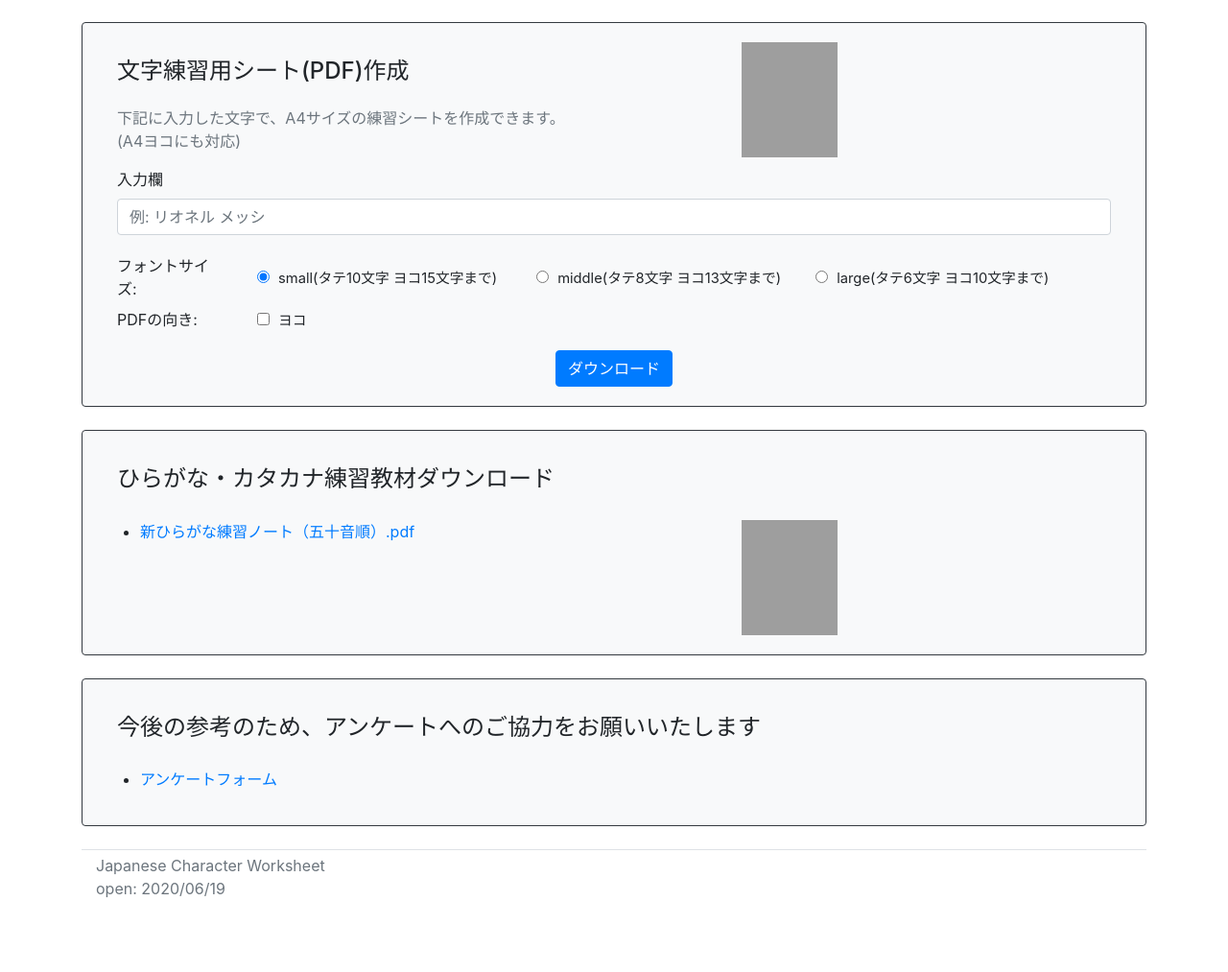
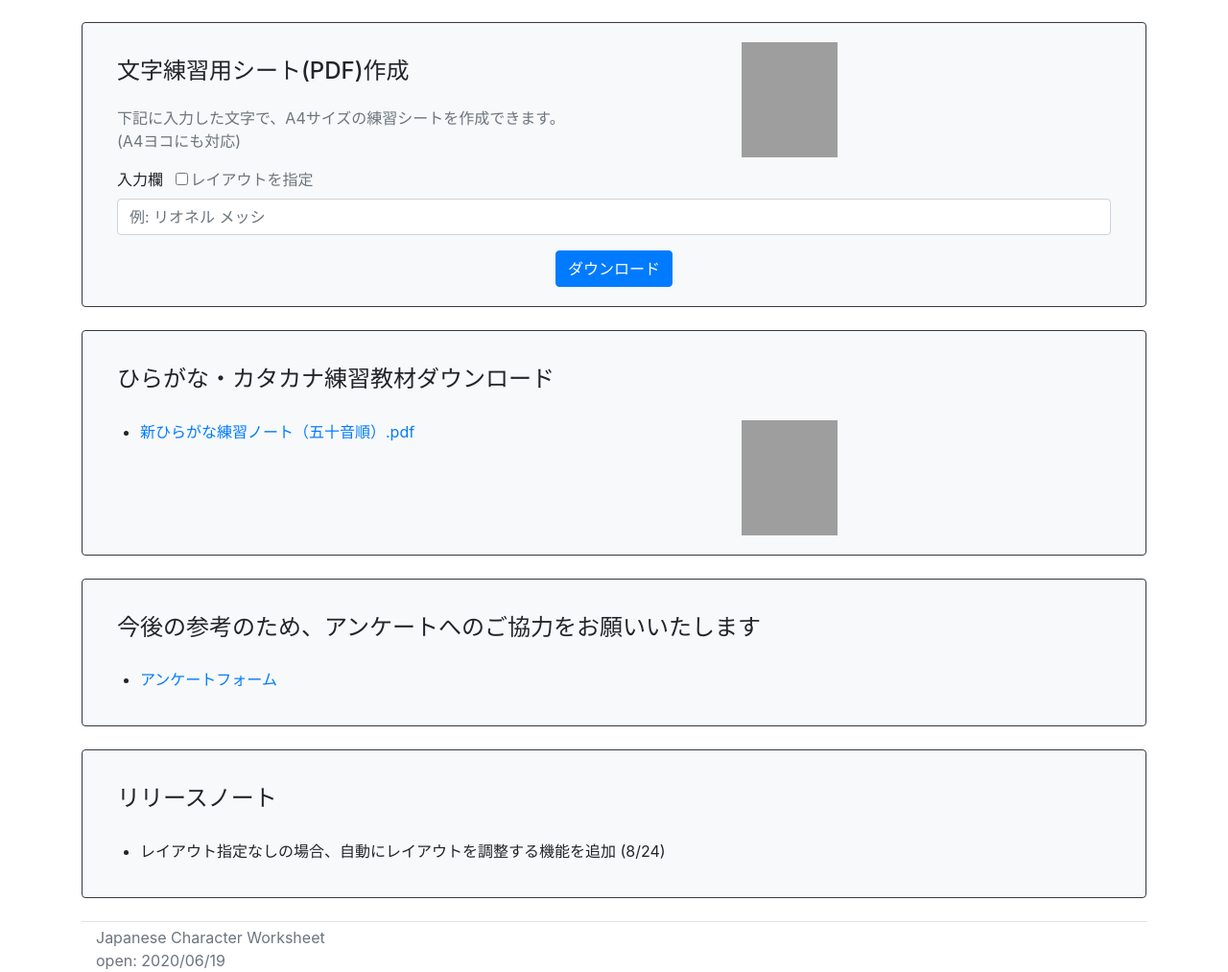
Before and after one commit to yuya-okada527/japanese-leaners-font-sample, a Flask app: page / in a window 1280 px wide. Shown: the part 210-1223 px from the top of the page at 96% size. Before the commit the page ends 1145 px from the top, so only its background shows below. Run offline with Flask 2, Linux system fonts and the light colour scheme; parts of the project's set-up code (start-up, migrations or seed data) failed here and were passed over; some libraries are stand-ins or nearby versions; grey boxes are pictures that could not be loaded.

Commit message:
add layout opt function

```diff
--- a/web/domain/pdf.py
+++ b/web/domain/pdf.py
@@ -62,6 +62,22 @@ class Layout:
             pagesize=pagesize,
             draw_on=font_size.value["draw_on"]
         )
+
+    @classmethod
+    def optimize_layout(cls, text: str):
+        text_size = len(text)
+        if text_size <= 6:
+            return cls.make_layout(FontSize.LARGE, False)
+        elif text_size <= 8:
+            return cls.make_layout(FontSize.MIDDLE, False)
+        elif text_size <= 10:
+            return cls.make_layout(FontSize.SMALL, False)
+        elif text_size <= 13:
+            return cls.make_layout(FontSize.MIDDLE, True)
+        elif text_size <= 15:
+            return cls.make_layout(FontSize.SMALL, True)
+        else:
+            raise ValueError(f"text size={text_size} > 15")
 
 
 @dataclass()
@@ -139,3 +155,7 @@ class PdfWriter:
     def make_pdf_writer(cls, font_size: FontSize, horizontal: bool):
         layout = Layout.make_layout(font_size, horizontal)
         return cls(layout)
+
+    @classmethod
+    def from_layout(cls, layout: Layout):
+        return cls(layout)
--- a/web/main.py
+++ b/web/main.py
@@ -9,7 +9,7 @@ from flask import (
 
 from .enums import FontSize
 from .domain.service import get_workbooks, get_workbook
-from .domain.pdf import PdfWriter
+from .domain.pdf import PdfWriter, Layout
 from .logger import create_logger
 from .config import settings
 
@@ -42,7 +42,7 @@ def create():
             "index.html",
             workbooks=get_workbooks(),
             error="入力欄が未記入です。",
-            env = settings.env.value
+            env=settings.env.value
         ), 421
 
     try:
@@ -68,7 +68,11 @@ def create():
         ), 421
 
     # サンプルのPDFファイルを作成する
-    pdf_writer = PdfWriter.make_pdf_writer(font_size, horizontal)
+    if not request.args.get("layout_specified"):
+        layout = Layout.optimize_layout(text)
+        pdf_writer = PdfWriter.from_layout(layout)
+    else:
+        pdf_writer = PdfWriter.make_pdf_writer(font_size, horizontal)
     pdf_file = pdf_writer.write(text)
 
     # レスポンスの作成
--- a/web/templates/index.html
+++ b/web/templates/index.html
@@ -24,13 +24,17 @@
     </div>
     <form method="get" action="{{ url_for('create') }}">
       <div class="form-group px-3">
-        <label class="control-label ">入力欄</label>
+        <label class="control-label">入力欄</label>
+        <input id="LayoutSpecified" class="form-check-input ml-2" type="checkbox" name="layout_specified">
+        <label class="form-check-label text-muted ml-4" for="LayoutSpecified">レイアウトを指定</label>
         <input class="form-control" type="text" name="text" placeholder="例: リオネル メッシ">
       </div>
       {% if error %}
       <div class="alert alert-danger mx-3" role="alert" id="error_for_text">{{ error }}</div>
       {% endif %}
-      <div class="form-group px-3">
+
+      <!-- レイアウト制御 -->
+      <div id="LayoutControl" class="form-group px-3" hidden>
         <div class="row">
           <div class="form-check form-check-inline col-10">
             <label class="control-label col-2 my-1">フォントサイズ:</label>
@@ -111,6 +115,20 @@
     </div>
   </div>
 </div>
+
+<!-- リリースノート -->
+<div class="card bg-light border-dark mt-4 mb-4">
+  <div class="card-body">
+    <h4 class="card-title p-3">リリースノート</h4>
+    <div class="row">
+      <div class="col-12">
+        <ul>
+          <li><span>レイアウト指定なしの場合、自動にレイアウトを調整する機能を追加 (8/24)</span></li>
+        </ul>
+      </div>
+    </div>
+  </div>
+</div>
 <script>
   (function(){
     // ダウンロードボタンにイベントハンドラを追加
@@ -123,7 +141,18 @@
       if (error) {
         error.style.display = "none"
       }
-    });
+    }, false);
+
+    // レイアウト指定チェックボックスにイベントハンドラを追加
+    document.getElementById("LayoutSpecified").addEventListener("click", function(e) {
+
+      // チェックせれているかで、可視状態を制御
+      if (e.target.checked) {
+        document.getElementById("LayoutControl").hidden = false;
+      } else {
+        document.getElementById("LayoutControl").hidden = true;
+      }
+    }, false)
   })();
 </script>
 {% endblock %}
```
